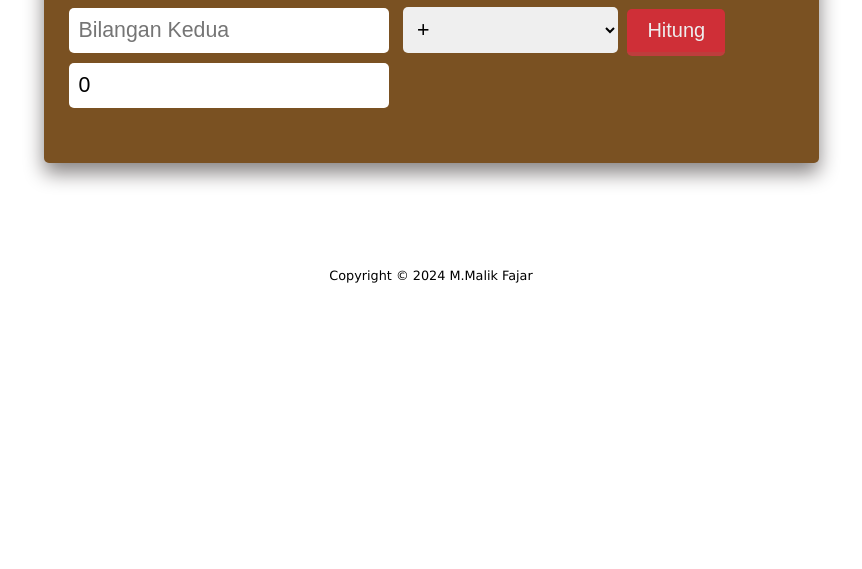
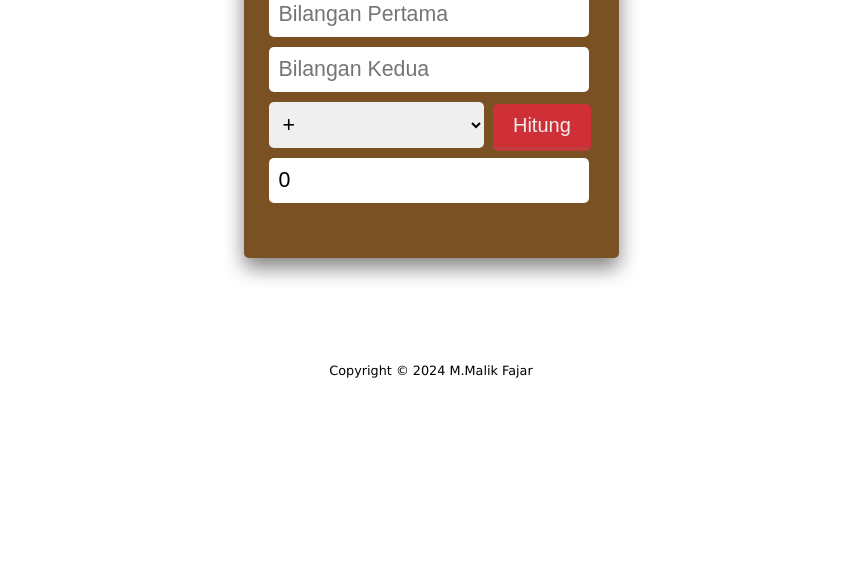
Before and after one commit to thinkaboutlikk/ujikom-malik, a plain HTML site: page index.html in a window 1280 px wide. Shown: the part 231-800 px from the top of the page, without its empty margins (209-1071 px from the left). Drawn offline with Linux system fonts and the light colour scheme.

Commit message:
Update style.css

```diff
--- a/style.css
+++ b/style.css
@@ -4,7 +4,7 @@ body{
 }
 
 .kalkulator{
- width: 735px;
+ width: 335px;
  background: #7a5122;
  margin: 100px auto;
  padding: 10px 20px 50px 20px;
```
